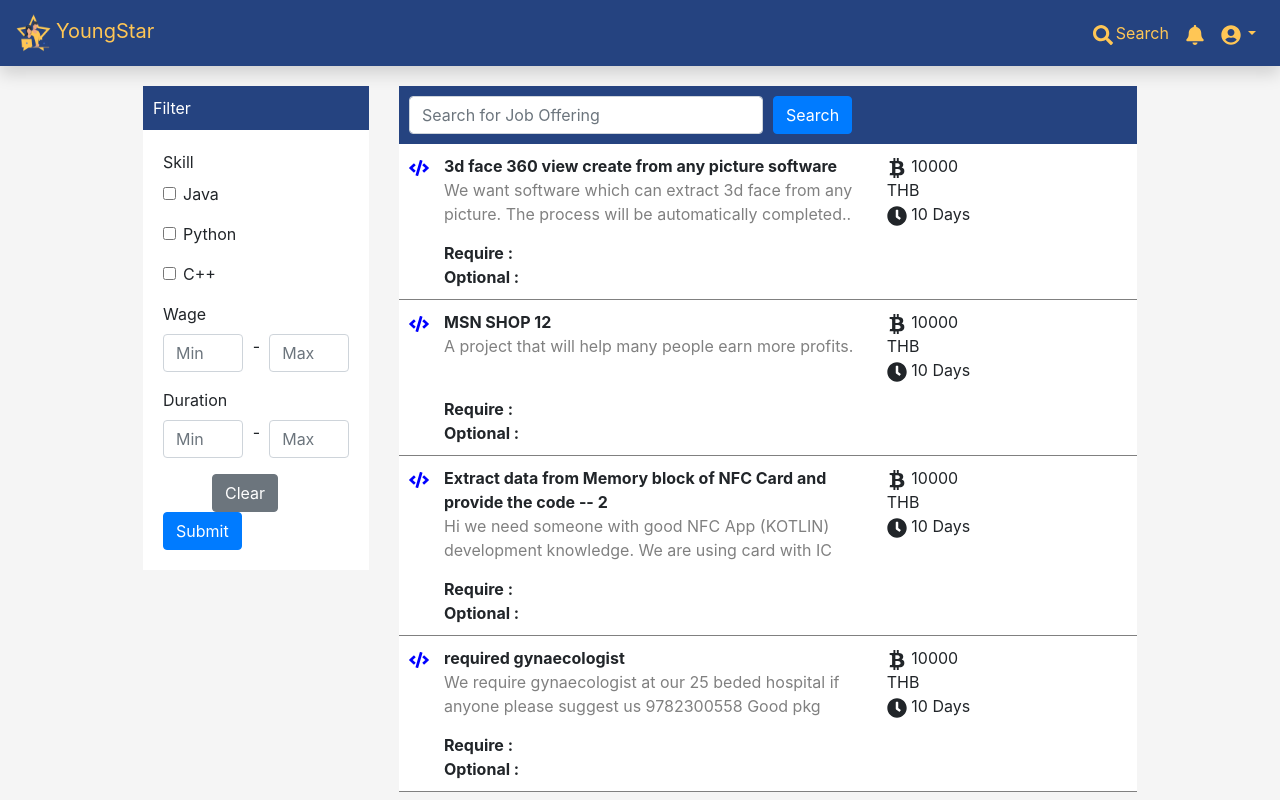
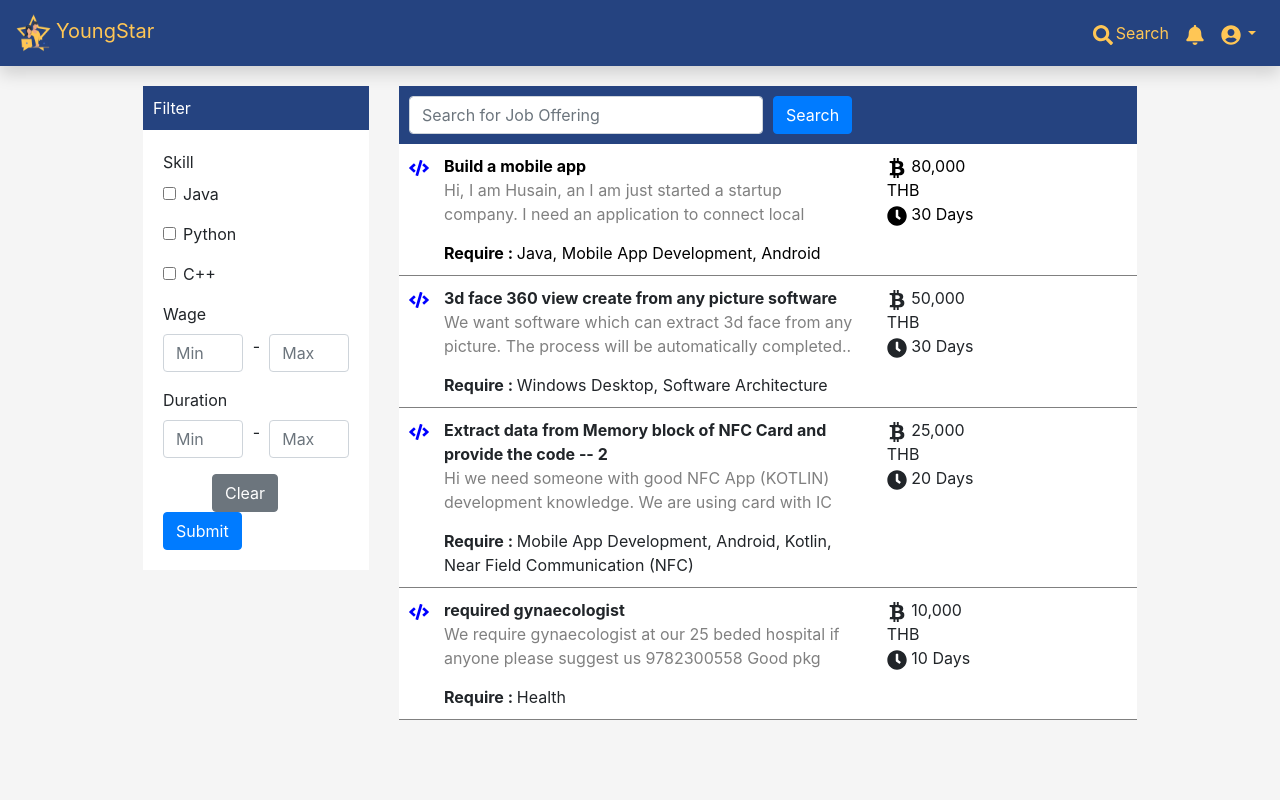
Before and after one commit to 2110423-2019-2/sec2_ShibaInu_front_end, a React (Create React App) app: page /jobsearch in a window 1280 px wide. Built offline with nearby package versions, Linux system fonts and the light colour scheme.

Commit message:
sprit 1 present

```diff
--- a/src/JobPage.js
+++ b/src/JobPage.js
@@ -45,6 +45,7 @@ class JobDetail extends React.Component {
           <div class="inside-box">
             <div>
               <b>Client</b>
+              <div>Shiba Shiba</div>
             </div>
           </div>
         </div>
--- a/src/JobSearchPage.css
+++ b/src/JobSearchPage.css
@@ -21,20 +21,28 @@
   border-bottom: 1px solid gray;
 }
 
-#no-padding{
+#no-padding {
   padding: 0px;
 }
 
-#no-margin{
+#no-margin {
   margin: 0px;
 }
 
-#job-des{
+#job-des {
   height: 48px;
   overflow: hidden;
   color: grey;
 }
 
-#job-name-and-des{
+#job-name-and-des {
   margin-bottom: 15px;
 }
+
+a:hover,
+a:visited,
+a:link,
+a:active {
+  text-decoration: none;
+  color: black;
+}
--- a/src/JobSearchPage.js
+++ b/src/JobSearchPage.js
@@ -87,13 +87,21 @@ class JobResult extends React.Component {
           </Form>
         </header>
         <div>
+          <a href="/job">
+            <JobResultRow
+              jobName="Build a mobile app"
+              jobDes="Hi, I am Husain, an I am just started a startup company. I need an application to connect local electrician, plumbers, mechanics, and many other to the customers in order to fulfilled their need. For example, customer login and search for an electrician nearby. The app will shows result of electricians nearby with the detail provided the customer."
+              wage="80,000"
+              duration="30"
+              requireSkill="Java, Mobile App Development, Android"
+            />
+          </a>
           <JobResultRow
             jobName="3d face 360 view create from any picture software"
             jobDes="We want software which can extract 3d face from any picture. The process will be automatically completed.. I need you to develop this for me. I would like this software to be developed for Windows."
-          />
-          <JobResultRow
-            jobName="MSN SHOP 12"
-            jobDes="A project that will help many people earn more profits."
+            wage="50,000"
+            duration="30"
+            requireSkill="Windows Desktop, Software Architecture"
           />
           <JobResultRow
             jobName="Extract data from Memory block of NFC Card and provide the code -- 2"
@@ -116,6 +124,9 @@ class JobResult extends React.Component {
             We need someone who can write the code to read the data present in the memory block of the card and give us as an output string (UTF-8).We need thr code in Kotlin and need a basic test sample app for test the code's functioning. We need the code on the urgent basis. ( removed by admins )
 
             Secrenshots of the card readed data by TAGINFO app are attached for your reference."
+            wage="25,000"
+            duration="20"
+            requireSkill="Mobile App Development, Android, Kotlin, Near Field Communication (NFC)"
           />
           <JobResultRow
             jobName="required gynaecologist"
@@ -124,6 +135,9 @@ class JobResult extends React.Component {
             Minimum 6 month experienced candidate also can apply
             Send ur resume on whatsapp or mail..
             dheerendrakumar1991@ymail.com"
+            wage="10,000"
+            duration="10"
+            requireSkill="Health"
           />
         </div>
       </div>
@@ -154,19 +168,17 @@ class JobResultRow extends React.Component {
               </div>
               <div>
                 <div>
-                  <b>Require :</b>
-                </div>
-                <div>
-                  <b>Optional :</b>
+                  <b>Require : </b>
+                  {this.props.requireSkill}
                 </div>
               </div>
             </Col>
             <Col>
               <div>
-                <FaBtc /> 10000 THB
+                <FaBtc /> {this.props.wage} THB
               </div>
               <div>
-                <FaClock /> 10 Days
+                <FaClock /> {this.props.duration} Days
               </div>
             </Col>
           </Row>
```
